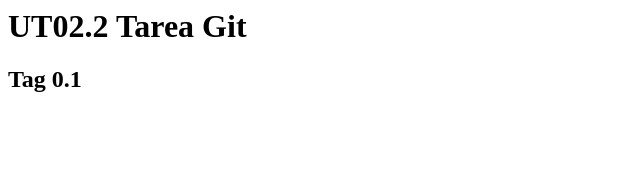
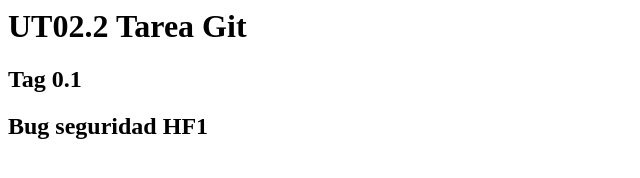
Before and after one commit to rober2415/CLIENTE, a plain HTML site: page index.html in a window 1280 px wide. Shown: the whole page, without its empty margins (0-640 px from the left). Drawn offline with Linux system fonts and the light colour scheme.

Commit message:
Bug seguridad HF1

```diff
--- a/index.html
+++ b/index.html
@@ -1,2 +1,4 @@
 <h1>UT02.2 Tarea Git</h1>
 <h2>Tag 0.1</h2>
+
+<h2>Bug seguridad HF1</h2>
```
